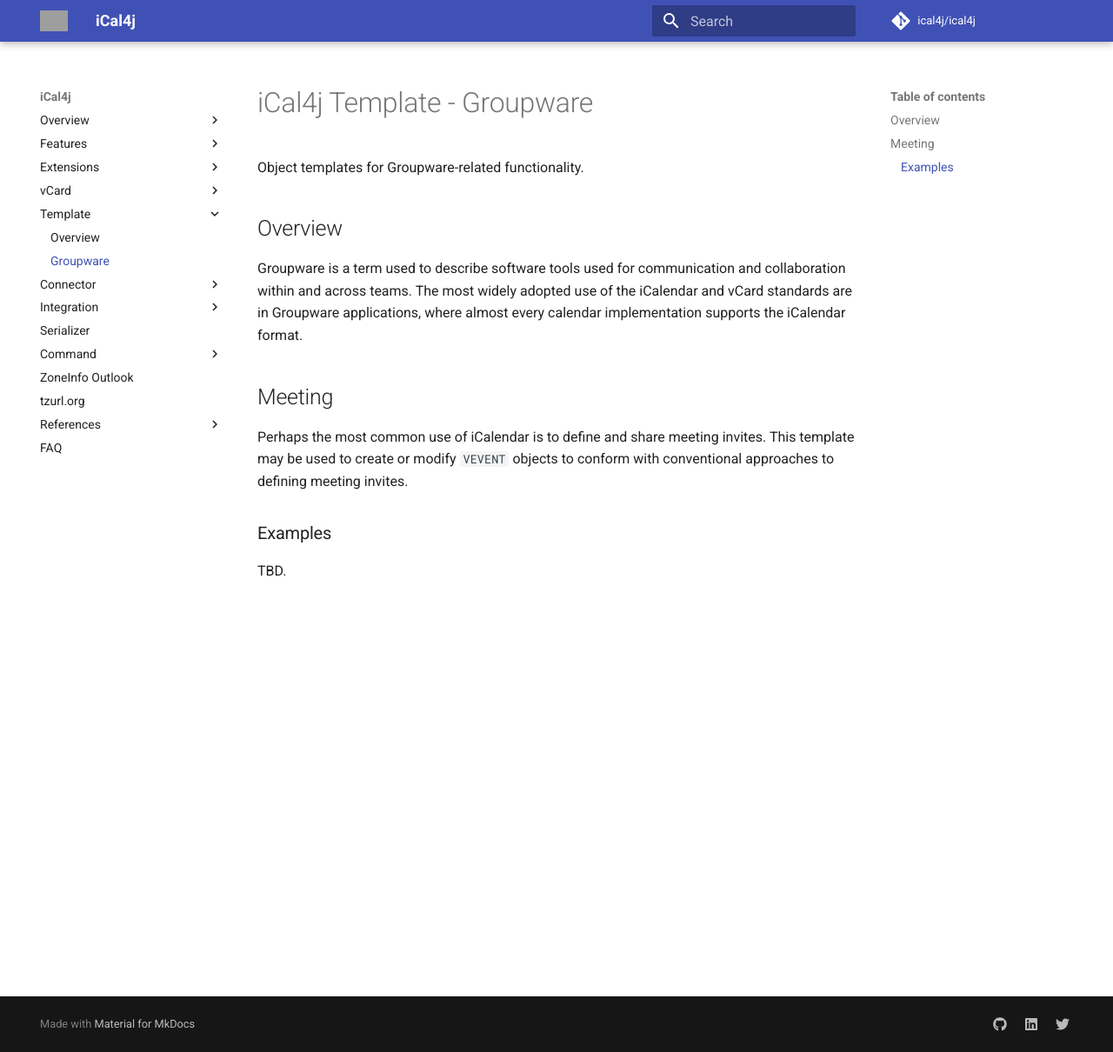
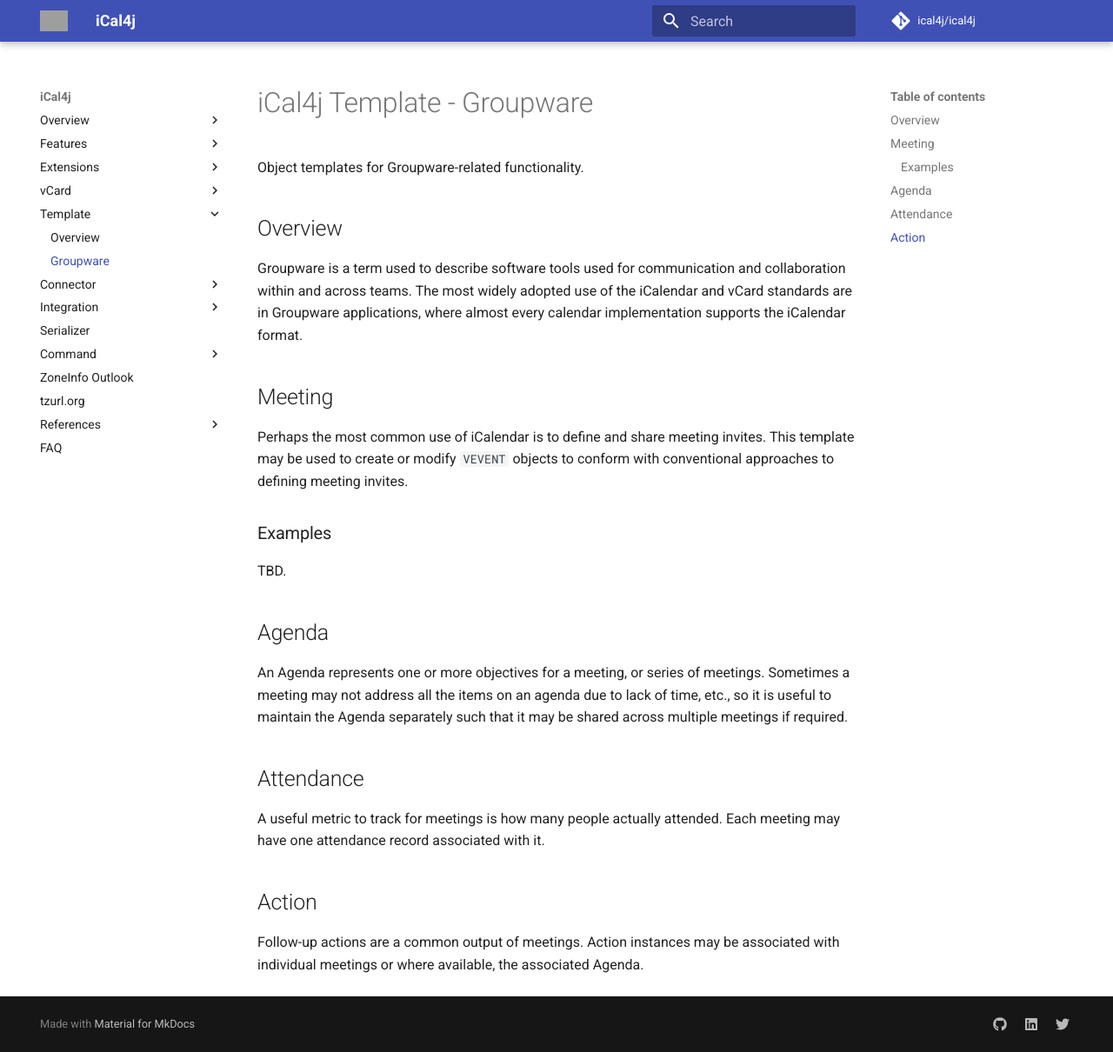
Before and after one commit to ical4j/ical4j-user-guide, an MkDocs documentation site: the page built from docs/template/groupware.md, in a window 1280 px wide and 1210 px high. Shown: the whole window at 87% size. Built offline with MkDocs 1.6.1 and Material for MkDocs 9.7.7, drawn with Linux system fonts in a browser that asks for light colours; comment, search, counter and statistics services are not loaded; grey boxes are pictures that could not be loaded.

Commit message:
Added groupware templates

```diff
--- a/docs/template/groupware.md
+++ b/docs/template/groupware.md
@@ -15,3 +15,19 @@
 ### Examples
 
 TBD.
+
+## Agenda
+
+An Agenda represents one or more objectives for a meeting, or series of meetings. Sometimes a meeting may not
+address all the items on an agenda due to lack of time, etc., so it is useful to maintain the Agenda separately
+such that it may be shared across multiple meetings if required.
+
+## Attendance
+
+A useful metric to track for meetings is how many people actually attended. Each meeting may have one attendance
+record associated with it.
+
+## Action
+
+Follow-up actions are a common output of meetings. Action instances may be associated with individual meetings or
+where available, the associated Agenda.
```
